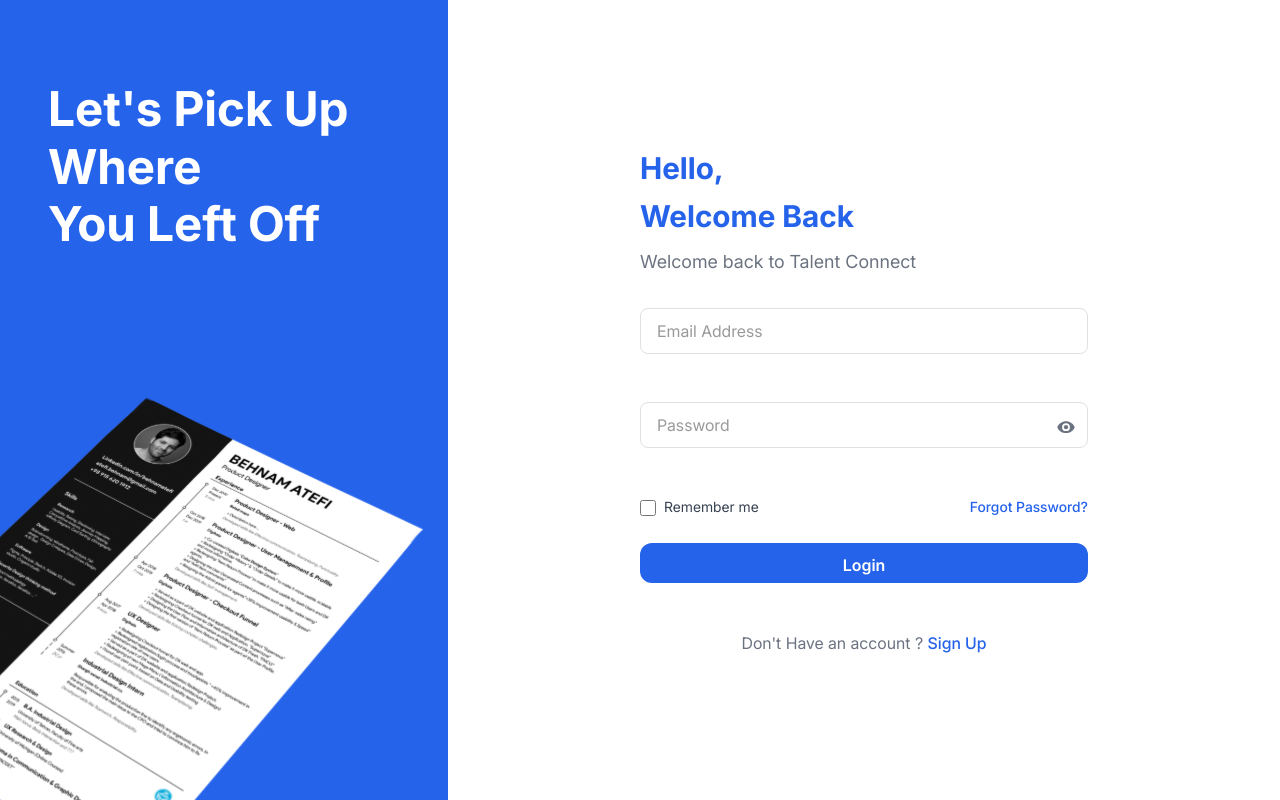
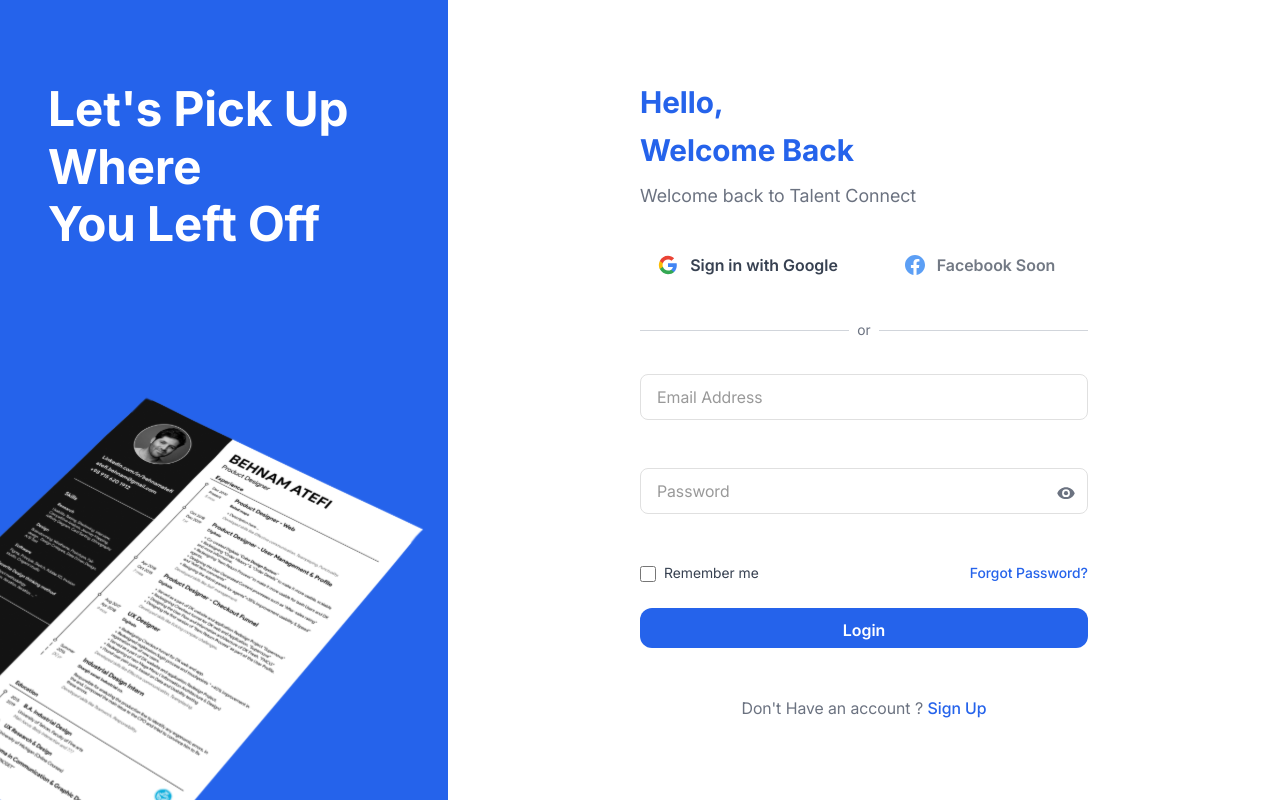
Before and after one commit to Masar-CV/frontend, a React (Vite) app: page /login in a window 1280 px wide. Built offline with nearby package versions, Linux system fonts and the light colour scheme; no server answers.

Commit message:
google login, it is not working but been added

```diff
--- a/src/pages/auth/login/Login.css
+++ b/src/pages/auth/login/Login.css
@@ -76,6 +76,57 @@
   display: flex;
   flex-direction: column;
   gap: 1.5rem;
+}
+
+.social-buttons {
+  display: flex;
+  gap: 1rem;
+}
+
+.btn-social {
+  flex: 1;
+  background-color: #ffffff;
+  color: #374151;
+  border: 1px solid #d1d5db;
+  border-radius: 0.5rem;
+  display: flex;
+  align-items: center;
+  justify-content: center;
+  gap: 0.75rem;
+  transition: background-color 0.2s, border-color 0.2s;
+}
+
+.btn-social:hover:not(:disabled) {
+  background-color: #f9fafb;
+}
+
+.btn-social:disabled {
+  opacity: 0.7;
+  cursor: not-allowed;
+}
+
+.social-icon {
+  width: 1.25rem;
+  height: 1.25rem;
+}
+
+.separator {
+  display: flex;
+  align-items: center;
+  margin: 0.25rem 0;
+}
+
+.separator-line {
+  flex: 1;
+  height: 1px;
+  background-color: #d1d5db;
+}
+
+.separator-text {
+  padding: 0 0.5rem;
+  color: #6b7280;
+  font-size: 0.875rem;
+  background-color: #ffffff;
 }
 
 .form-group {
--- a/src/pages/auth/login/LoginView.jsx
+++ b/src/pages/auth/login/LoginView.jsx
@@ -1,16 +1,20 @@
 import { Link } from 'react-router-dom';
+import { ROUTES } from '../../../app/routes/paths';
 import cvImage from '../../../assets/images/cv.svg';
+import SocialAuthButtons from '../register/SocialAuthButtons';
 
 const LoginView = ({
   formData,
   rememberMe,
   showPassword,
   loading,
+  googleLoading,
   error,
   handleInputChange,
   handleRememberMeChange,
   handleTogglePasswordVisibility,
   handleLogin,
+  handleGoogleSignIn,
 }) => (
   <div className="login-page">
     <div className="login-left">
@@ -34,6 +38,18 @@
         </div>
 
         <form className="login-form" onSubmit={handleLogin}>
+          <SocialAuthButtons
+            loading={loading}
+            googleLoading={googleLoading}
+            onGoogleSignIn={handleGoogleSignIn}
+          />
+
+          <div className="separator">
+            <div className="separator-line"></div>
+            <span className="separator-text">or</span>
+            <div className="separator-line"></div>
+          </div>
+
           {error && <div className="form-error">{error}</div>}
 
           <div className="form-group">
@@ -44,7 +60,7 @@
               className="form-input"
               value={formData.email}
               onChange={handleInputChange}
-              disabled={loading}
+              disabled={loading || googleLoading}
               required
             />
           </div>
@@ -58,14 +74,14 @@
                 className="form-input password-input"
                 value={formData.password}
                 onChange={handleInputChange}
-                disabled={loading}
+                disabled={loading || googleLoading}
                 required
               />
               <button
                 type="button"
                 className="password-toggle-btn"
                 onClick={handleTogglePasswordVisibility}
-                disabled={loading}
+                disabled={loading || googleLoading}
                 aria-label={showPassword ? 'Hide password' : 'Show password'}
               >
                 {showPassword ? (
@@ -99,22 +115,22 @@
                 className="checkbox-input"
                 checked={rememberMe}
                 onChange={handleRememberMeChange}
-                disabled={loading}
+                disabled={loading || googleLoading}
               />
               <span>Remember me</span>
             </label>
-            <Link to="/forgot-password" className="forgot-password-link">
+            <Link to={ROUTES.forgotPassword} className="forgot-password-link">
               Forgot Password?
             </Link>
           </div>
 
-          <button type="submit" className="btn btn-primary" disabled={loading}>
+          <button type="submit" className="btn btn-primary" disabled={loading || googleLoading}>
             {loading ? 'Logging in...' : 'Login'}
           </button>
 
           <div className="form-footer">
             Don't Have an account ?{' '}
-            <Link to="/register" className="form-link">
+            <Link to={ROUTES.register} className="form-link">
               Sign Up
             </Link>
           </div>
--- a/src/pages/auth/login/useLoginController.js
+++ b/src/pages/auth/login/useLoginController.js
@@ -17,6 +17,7 @@
   const [rememberMe, setRememberMe] = useState(false);
   const [showPassword, setShowPassword] = useState(false);
   const [loading, setLoading] = useState(false);
+  const [googleLoading, setGoogleLoading] = useState(false);
   const [error, setError] = useState('');
 
   useEffect(() => {
@@ -87,16 +88,35 @@
     }
   };
 
+  const handleGoogleSignIn = async () => {
+    setError('');
+    setGoogleLoading(true);
+
+    try {
+      await authService.loginWithGoogle();
+      console.log(SUCCESS_MESSAGES.GOOGLE_LOGIN_SUCCESS);
+      navigate(ROUTES.home);
+    } catch (err) {
+      const userMessage = errorHandler.getUiMessage(err) || err.message;
+      setError(userMessage);
+      errorHandler.logError('Login Component - Google Sign-In', err);
+    } finally {
+      setGoogleLoading(false);
+    }
+  };
+
   return {
     formData,
     rememberMe,
     showPassword,
     loading,
+    googleLoading,
     error,
     handleInputChange,
     handleRememberMeChange,
     handleTogglePasswordVisibility,
     handleLogin,
+    handleGoogleSignIn,
   };
 };
 
--- a/src/pages/auth/register/Register.css
+++ b/src/pages/auth/register/Register.css
@@ -97,6 +97,11 @@
 
 .btn-social:hover {
   background-color: #f9fafb;
+}
+
+.btn-social:disabled {
+  opacity: 0.7;
+  cursor: not-allowed;
 }
 
 .social-icon {
--- a/src/pages/auth/register/SocialAuthButtons.jsx
+++ b/src/pages/auth/register/SocialAuthButtons.jsx
@@ -1,6 +1,11 @@
-const SocialAuthButtons = ({ loading }) => (
+const SocialAuthButtons = ({ loading, googleLoading, onGoogleSignIn }) => (
   <div className="social-buttons">
-    <button type="button" className="btn btn-social" disabled={loading}>
+    <button
+      type="button"
+      className="btn btn-social"
+      disabled={loading || googleLoading}
+      onClick={onGoogleSignIn}
+    >
       <svg className="social-icon" viewBox="0 0 24 24">
         <path
           fill="#4285F4"
@@ -19,14 +24,14 @@
           d="M12 5.38c1.62 0 3.06.56 4.21 1.64l3.15-3.15C17.45 2.09 14.97 1 12 1 7.7 1 3.99 3.47 2.18 7.07l3.66 2.84c.87-2.6 3.3-4.53 6.16-4.53z"
         />
       </svg>
-      Sign in with Google
+      {googleLoading ? 'Connecting...' : 'Sign in with Google'}
     </button>
 
-    <button type="button" className="btn btn-social" disabled={loading}>
+    <button type="button" className="btn btn-social" disabled>
       <svg className="social-icon" viewBox="0 0 24 24" fill="#1877F2">
         <path d="M24 12.073c0-6.627-5.373-12-12-12s-12 5.373-12 12c0 5.99 4.388 10.954 10.125 11.854v-8.385H7.078v-3.47h3.047V9.43c0-3.007 1.792-4.669 4.533-4.669 1.312 0 2.686.235 2.686.235v2.953H15.83c-1.491 0-1.956.925-1.956 1.874v2.25h3.328l-.532 3.47h-2.796v8.385C19.612 23.027 24 18.062 24 12.073z" />
       </svg>
-      Sign in with Facebook
+      Facebook Soon
     </button>
   </div>
 );
--- a/src/pages/auth/register/useRegisterController.js
+++ b/src/pages/auth/register/useRegisterController.js
@@ -18,6 +18,7 @@
   const [formData, setFormData] = useState(DEFAULT_FORM_DATA);
   const [termsAccepted, setTermsAccepted] = useState(false);
   const [loading, setLoading] = useState(false);
+  const [googleLoading, setGoogleLoading] = useState(false);
   const [error, setError] = useState('');
 
   const clearErrorIfNeeded = () => {
@@ -71,14 +72,33 @@
     }
   };
 
+  const handleGoogleSignIn = async () => {
+    setError('');
+    setGoogleLoading(true);
+
+    try {
+      await authService.loginWithGoogle();
+      console.log(SUCCESS_MESSAGES.GOOGLE_LOGIN_SUCCESS);
+      navigate(ROUTES.home);
+    } catch (err) {
+      const userMessage = errorHandler.getUiMessage(err) || err.message;
+      setError(userMessage);
+      errorHandler.logError('Register Component - Google Sign-In', err);
+    } finally {
+      setGoogleLoading(false);
+    }
+  };
+
   return {
     formData,
     termsAccepted,
     loading,
+    googleLoading,
     error,
     handleInputChange,
     handleTermsChange,
     handleRegister,
+    handleGoogleSignIn,
   };
 };
 
--- a/src/services/authService.js
+++ b/src/services/authService.js
@@ -1,4 +1,5 @@
 import httpClient from './httpClient';
+import googleAuthService from './googleAuthService';
 import { API_CONFIG } from '../utils/constants';
 import tokenManager from '../utils/tokenManager';
 import errorHandler from '../utils/errorHandler';
@@ -29,6 +30,27 @@
       return response.data;
     } catch (error) {
       errorHandler.logError('authService.login', error);
+      throw error;
+    }
+  },
+
+  /**
+   * Login user with Google access token
+   * @returns {Promise<Object>} - User data with token
+   * @throws {Error} - If sign-in fails
+   */
+  loginWithGoogle: async () => {
+    try {
+      const accessToken = await googleAuthService.getAccessToken();
+      const response = await httpClient.post(API_CONFIG.ENDPOINTS.AUTH.GOOGLE, {
+        accessToken,
+      });
+
+      tokenManager.saveAuthData(response.data);
+
+      return response.data;
+    } catch (error) {
+      errorHandler.logError('authService.loginWithGoogle', error);
       throw error;
     }
   },
--- /dev/null
+++ b/src/services/googleAuthService.js
@@ -0,0 +1,72 @@
+import { GOOGLE_CONFIG } from '../utils/constants';
+
+let googleScriptPromise;
+
+const loadGoogleScript = () => {
+  if (window.google?.accounts?.oauth2) {
+    return Promise.resolve(window.google);
+  }
+
+  if (googleScriptPromise) {
+    return googleScriptPromise;
+  }
+
+  googleScriptPromise = new Promise((resolve, reject) => {
+    const existingScript = document.querySelector(`script[src="${GOOGLE_CONFIG.SCRIPT_URL}"]`);
+
+    if (existingScript) {
+      existingScript.addEventListener('load', () => resolve(window.google), { once: true });
+      existingScript.addEventListener('error', () => reject(new Error('Failed to load Google sign-in.')), { once: true });
+      return;
+    }
+
+    const script = document.createElement('script');
+    script.src = GOOGLE_CONFIG.SCRIPT_URL;
+    script.async = true;
+    script.defer = true;
+    script.onload = () => resolve(window.google);
+    script.onerror = () => reject(new Error('Failed to load Google sign-in.'));
+    document.head.appendChild(script);
+  });
+
+  return googleScriptPromise;
+};
+
+const getAccessToken = async () => {
+  if (!GOOGLE_CONFIG.CLIENT_ID) {
+    throw new Error('Google sign-in is not configured. Add VITE_GOOGLE_CLIENT_ID to enable it.');
+  }
+
+  const google = await loadGoogleScript();
+
+  return new Promise((resolve, reject) => {
+    const tokenClient = google.accounts.oauth2.initTokenClient({
+      client_id: GOOGLE_CONFIG.CLIENT_ID,
+      scope: GOOGLE_CONFIG.SCOPES,
+      callback: (response) => {
+        if (response?.error) {
+          reject(new Error(response.error_description || 'Google sign-in was cancelled.'));
+          return;
+        }
+
+        if (!response?.access_token) {
+          reject(new Error('Google sign-in did not return an access token.'));
+          return;
+        }
+
+        resolve(response.access_token);
+      },
+      error_callback: () => {
+        reject(new Error('Unable to continue with Google sign-in.'));
+      },
+    });
+
+    tokenClient.requestAccessToken({ prompt: 'select_account' });
+  });
+};
+
+const googleAuthService = {
+  getAccessToken,
+};
+
+export default googleAuthService;
--- a/src/utils/constants.js
+++ b/src/utils/constants.js
@@ -18,6 +18,7 @@
   ENDPOINTS: {
     AUTH: {
       LOGIN: '/api/auth/login',
+      GOOGLE: '/api/Auth/google',
       REGISTER: '/api/auth/register',
       FORGOT_PASSWORD: '/api/auth/forgot-password',
       VERIFY_OTP: '/api/auth/verify-otp',
@@ -86,7 +87,14 @@
 export const SUCCESS_MESSAGES = {
   LOGIN_SUCCESS: 'Login successful!',
   REGISTER_SUCCESS: 'Registration successful!',
+  GOOGLE_LOGIN_SUCCESS: 'Google sign-in successful!',
   PASSWORD_RESET_SENT: 'Password reset link has been sent to your email.',
+};
+
+export const GOOGLE_CONFIG = {
+  CLIENT_ID: import.meta.env.VITE_GOOGLE_CLIENT_ID || '',
+  SCRIPT_URL: 'https://accounts.google.com/gsi/client',
+  SCOPES: 'openid email profile',
 };
 
 // Legacy API endpoints (keep for compatibility)
--- a/src/utils/errorHandler.js
+++ b/src/utils/errorHandler.js
@@ -14,8 +14,12 @@
   parseError: (error) => {
     // Network error
     if (!error.response) {
+      const plainMessage = error?.message && error.message !== 'Network Error'
+        ? error.message
+        : ERROR_MESSAGES.NETWORK_ERROR;
+
       return {
-        message: ERROR_MESSAGES.NETWORK_ERROR,
+        message: plainMessage,
         type: 'network',
         status: null,
         details: error.message,
@@ -25,6 +29,7 @@
     const { status, data } = error.response;
     let message = ERROR_MESSAGES.UNKNOWN_ERROR;
     let details = null;
+    const fallbackMessage = data?.detail || data?.title || data?.message || data?.type;
 
     // Handle validation errors (400)
     if (status === 400) {
@@ -32,15 +37,17 @@
         // Validation error with field details
         message = ERROR_MESSAGES.VALIDATION_ERROR;
         details = data.errors;
-      } else if (data.message) {
+      } else if (fallbackMessage) {
         // Business logic error
-        message = errorHandler.parseMessage(data.message);
+        message = errorHandler.parseMessage(fallbackMessage);
       }
     }
 
     // Handle authentication errors (401)
     if (status === 401) {
-      message = data.message ? errorHandler.parseMessage(data.message) : ERROR_MESSAGES.INVALID_CREDENTIALS;
+      message = fallbackMessage
+        ? errorHandler.parseMessage(fallbackMessage)
+        : ERROR_MESSAGES.INVALID_CREDENTIALS;
     }
 
     // Handle server errors (5xx)
```
Also changed, not shown: src/pages/auth/register/RegisterView.jsx (+14 -7 lines).
